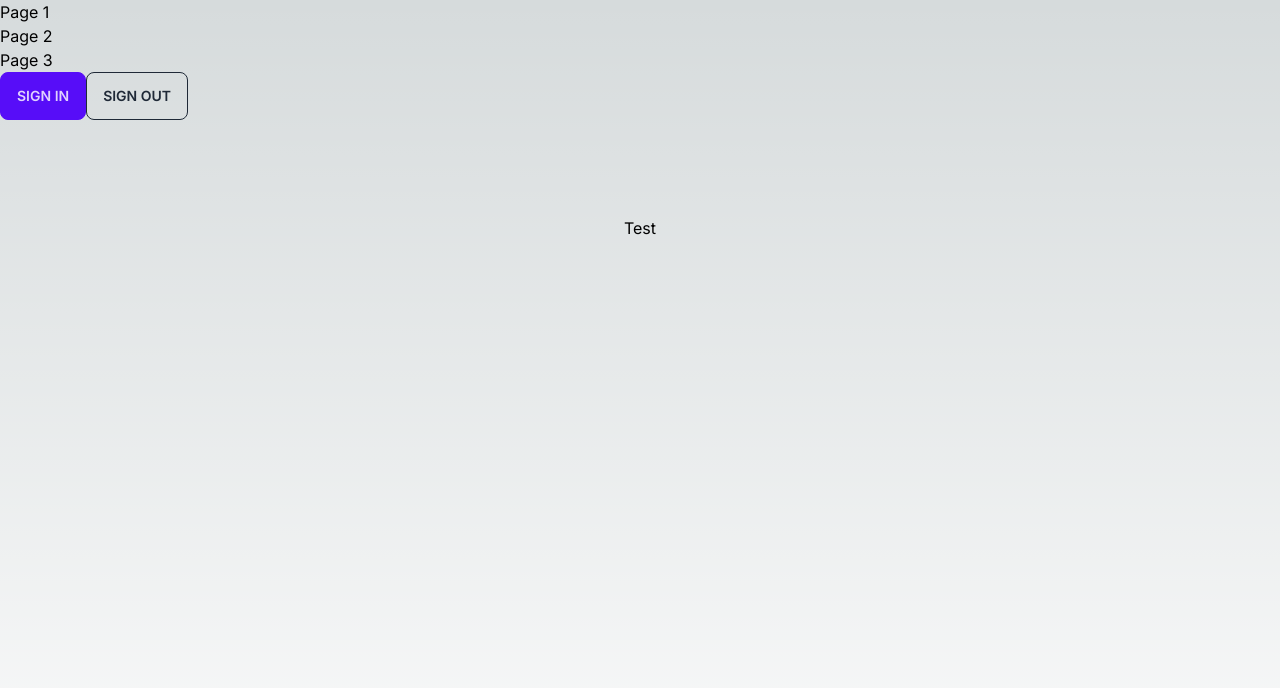
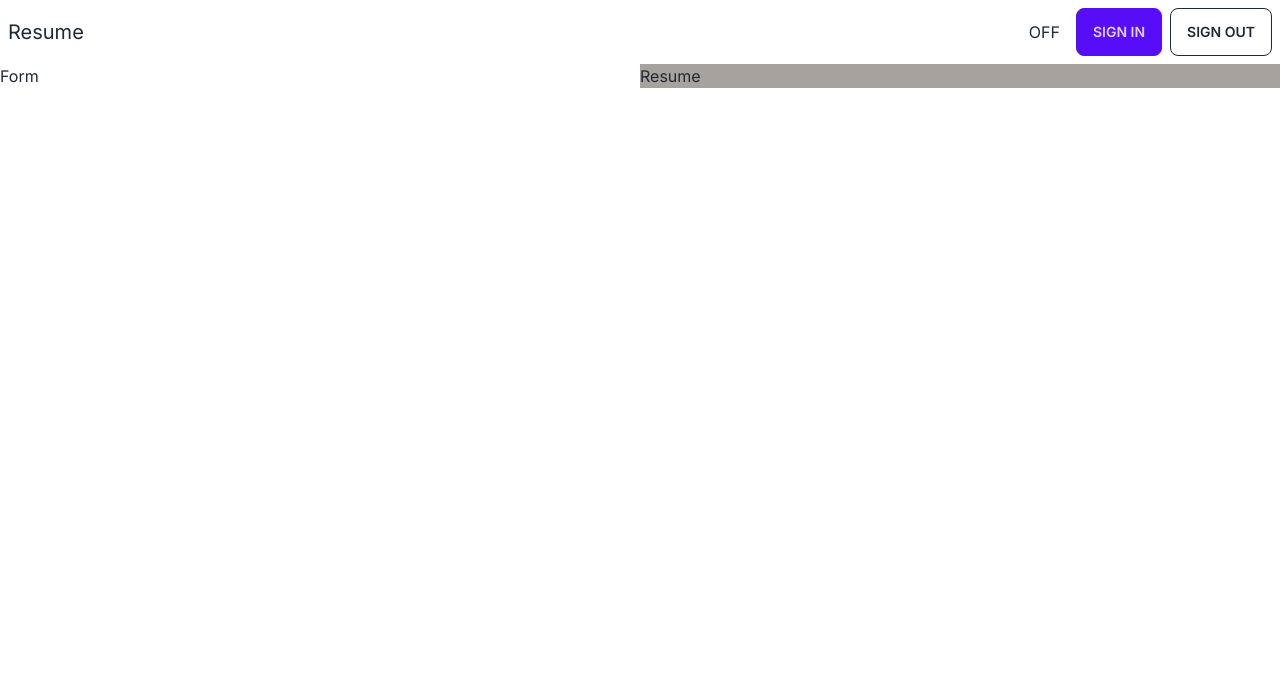
Before and after one commit to krzysztofpodmokly/fluffy-robot, a Next.js app: page / in a window 1280 px wide. Shown: the top 688 px of the page. Built offline with nearby package versions, Linux system fonts and the light colour scheme; no server answers.

Commit message:
Dark mode init

```diff
--- a/app/globals.css
+++ b/app/globals.css
@@ -1,27 +1,3 @@
 @tailwind base;
 @tailwind components;
 @tailwind utilities;
-
-:root {
-  --foreground-rgb: 0, 0, 0;
-  --background-start-rgb: 214, 219, 220;
-  --background-end-rgb: 255, 255, 255;
-}
-
-@media (prefers-color-scheme: dark) {
-  :root {
-    --foreground-rgb: 255, 255, 255;
-    --background-start-rgb: 0, 0, 0;
-    --background-end-rgb: 0, 0, 0;
-  }
-}
-
-body {
-  color: rgb(var(--foreground-rgb));
-  background: linear-gradient(
-      to bottom,
-      transparent,
-      rgb(var(--background-end-rgb))
-    )
-    rgb(var(--background-start-rgb));
-}
--- a/app/layout.tsx
+++ b/app/layout.tsx
@@ -8,7 +8,7 @@ const inter = Inter({ subsets: ['latin'] })
 
 export const metadata: Metadata = {
   title: 'Fluffy Robot',
-  description: 'Trading app',
+  description: 'Resume app',
 }
 
 export default function RootLayout({
@@ -18,7 +18,7 @@ export default function RootLayout({
 }) {
   return (
     <AuthProvider>
-      <html lang="en">
+      <html lang="en" data-theme="cupcake">
         <body className={inter.className}>
           <Navigation />
           {children}
--- a/app/page.tsx
+++ b/app/page.tsx
@@ -1,4 +1,3 @@
-import AuthCheck from "@/components/AuthCheck";
 
 export default async function Home() {
   const data = await fetch('http://localhost:3000/api/content');
@@ -6,13 +5,11 @@ export default async function Home() {
 
   console.log('data', res)
 
+  // flex min-h-screen flex-col items-center justify-between p-24
   return (
-    <main className="flex min-h-screen flex-col items-center justify-between p-24">
-      Test
-
-      <AuthCheck>
-        aasdas
-      </AuthCheck>
+    <main className="columns-2 gap-0">
+      <div className="bg-white ">Form</div>
+      <div className="bg-stone-400 ">Resume</div>
     </main>
   )
 }
--- a/components/Navigation.tsx
+++ b/components/Navigation.tsx
@@ -1,25 +1,25 @@
 import Link from 'next/link';
 import SignIn from './SignIn';
 import SignOut from './SignOut';
+import ToggleMode from './ToggleMode';
 
 const Navigation = () => {
   return (
-    <nav>
-      <ul>
-        <li>
-          <Link href={'/'}>Page 1</Link>
-        </li>
-        <li>
-          <Link href={'/about'}>Page 2</Link>
-        </li>
-        <li>
-          <Link href={'/blog'}>Page 3</Link>
-        </li>
-        <li>
-          <SignIn />
-          <SignOut />
-        </li>
-      </ul>
+    <nav className='navbar bg-base-100'>
+      <div className="flex-1">
+        <p className='text-xl'>Resume</p>
+
+      </div>
+
+      <div className="flex-none">
+        <ToggleMode />
+        <ul>
+          <li className='flex items-center'>
+            <SignIn />
+            <SignOut />
+          </li>
+        </ul>
+      </div>
     </nav>
   )
 };
--- a/components/SignIn.tsx
+++ b/components/SignIn.tsx
@@ -14,8 +14,8 @@ const SignIn = (): JSX.Element => {
 
   if (status === 'authenticated') {
     return <Link href={`/`}>
-      <div className="avatar">
-        <div className="w-24 rounded-full">
+      <div className="avatar mr-4">
+        <div className="w-10 rounded-full">
           <Image src={data.user?.image ?? '/default-avatar.jpg'} alt="Your Name" width="32" height="32" />
         </div>
       </div>
--- a/components/SignOut.tsx
+++ b/components/SignOut.tsx
@@ -3,7 +3,7 @@
 import { signOut } from "next-auth/react";
 
 const SignOut = () => {
-  return <button className="btn btn-outline" onClick={() => signOut()}>Sign out</button>
+  return <button className="btn btn-outline ml-2" onClick={() => signOut()}>Sign out</button>
 }
 
 export default SignOut
--- /dev/null
+++ b/components/ToggleMode.tsx
@@ -0,0 +1,36 @@
+'use client'
+
+import { useState, useEffect } from 'react';
+import canUseDOM from '@/helpers/canUseDom'
+
+const ToggleMode = () => {
+  const localTheme = canUseDOM && localStorage.getItem('theme')
+  const [theme, setTheme] = useState<string>(localTheme ? localTheme : 'light');
+
+  useEffect(() => {
+    if (!canUseDOM) return;
+
+    localStorage.setItem('theme', theme);
+    const localTheme = localStorage.getItem('theme')
+    document.querySelector('html')?.setAttribute('data-theme', localTheme as string);
+
+    () => document.querySelector('html')?.removeAttribute('data-theme');
+  }, [theme]);
+
+  const handleTheme = (event: React.ChangeEvent<HTMLInputElement>) => {
+    const isChecked = event.target.checked;
+    if (isChecked) {
+      setTheme('dark')
+    } else {
+      setTheme('light')
+    }
+  }
+
+  return <label className="swap px-4">
+    <input type="checkbox" onChange={handleTheme} checked={theme === 'light' ? false : true} />
+    <div className="swap-on">ON</div>
+    <div className="swap-off">OFF</div>
+  </label>
+}
+
+export default ToggleMode;
--- /dev/null
+++ b/helpers/canUseDOM.ts
@@ -0,0 +1 @@
+export default typeof window !== 'undefined';
--- a/tailwind.config.ts
+++ b/tailwind.config.ts
@@ -7,6 +7,9 @@ const config: Config = {
     './app/**/*.{js,ts,jsx,tsx,mdx}',
   ],
   theme: {
+    container: {
+      // padding: '2rem',
+    },
     extend: {
       backgroundImage: {
         'gradient-radial': 'radial-gradient(var(--tw-gradient-stops))',
@@ -16,5 +19,8 @@ const config: Config = {
     },
   },
   plugins: [require('daisyui')],
+  daisyui: {
+    themes: ['light', 'dark', 'cupcake']
+  }
 }
 export default config
```
